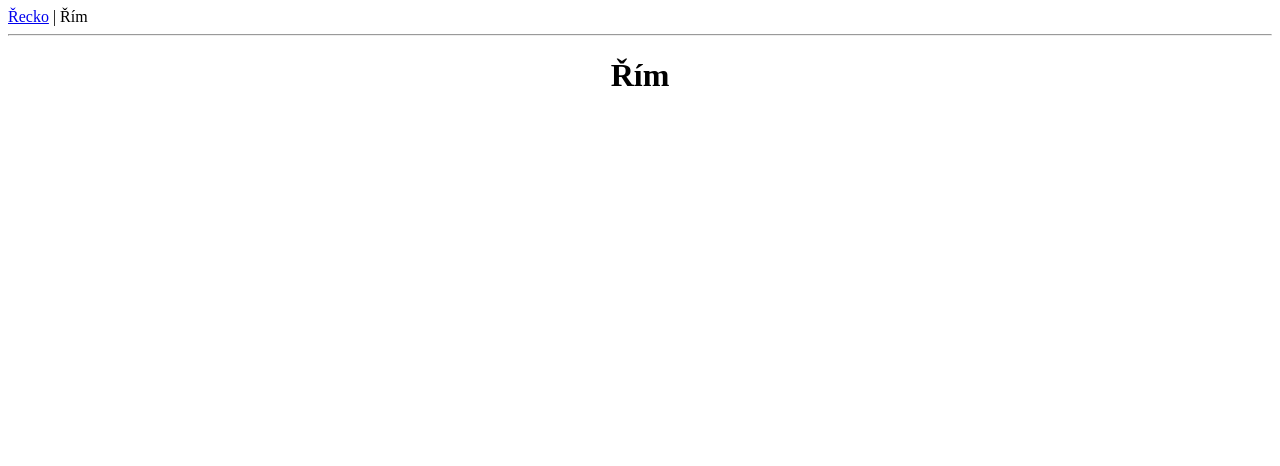
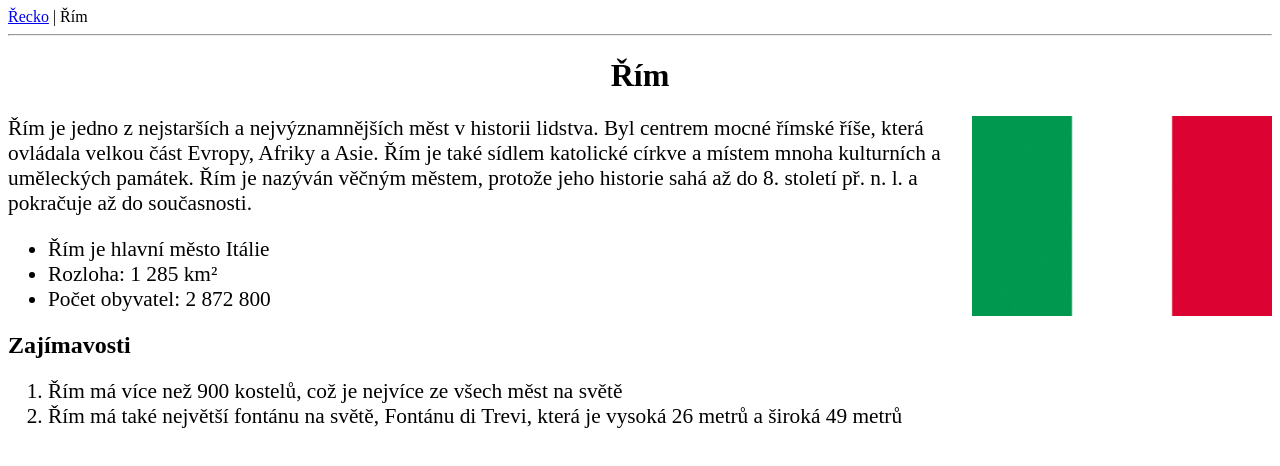
Before and after one commit to mooliver/seznamy, a plain HTML site: page rim.html in a window 1280 px wide. Drawn offline with Linux system fonts and the light colour scheme.

Commit message:
přidány informace o Římu

```diff
--- a/rim.html
+++ b/rim.html
@@ -13,5 +13,17 @@
     Řím
     <hr>
     <h1>Řím</h1>
+    <p><img src="img/it-vlajka.jpg"> Řím je jedno z nejstarších a nejvýznamnějších měst v historii lidstva. Byl centrem mocné římské říše, která ovládala velkou část Evropy, Afriky a Asie. Řím je také sídlem katolické církve a místem mnoha kulturních a uměleckých památek.
+        Řím je nazýván věčným městem, protože jeho historie sahá až do 8. století př. n. l. a pokračuje až do současnosti. </p>
+        <ul>
+            <li>Řím je hlavní město Itálie</li>
+            <li>Rozloha: 1 285 km²</li>
+            <li>Počet obyvatel: 2 872 800</li>
+        </ul>
+        <h2>Zajímavosti</h2>
+        <ol>
+            <li>Řím má více než 900 kostelů, což je nejvíce ze všech měst na světě</li>
+            <li>Řím má také největší fontánu na světě, Fontánu di Trevi, která je vysoká 26 metrů a široká 49 metrů</li>
+        </ol>
 </body>
 </html>
```
